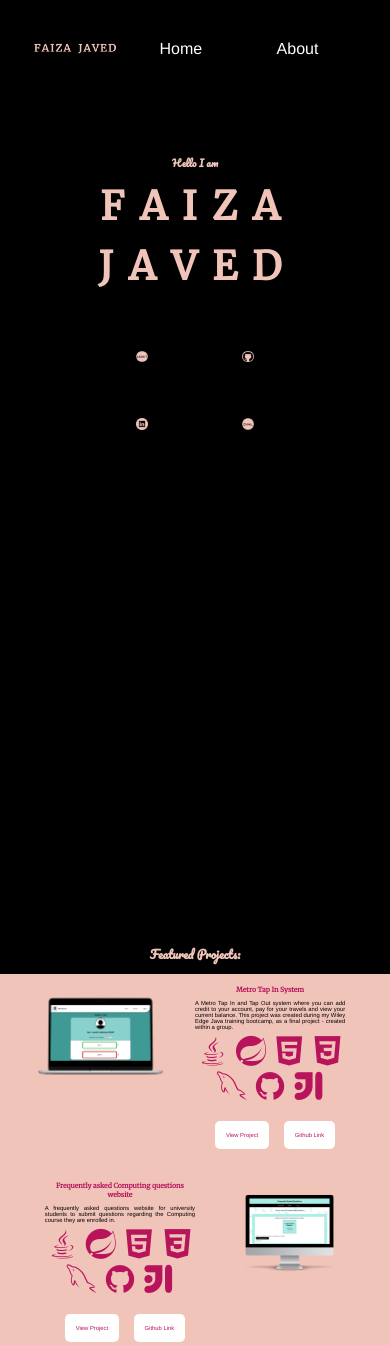
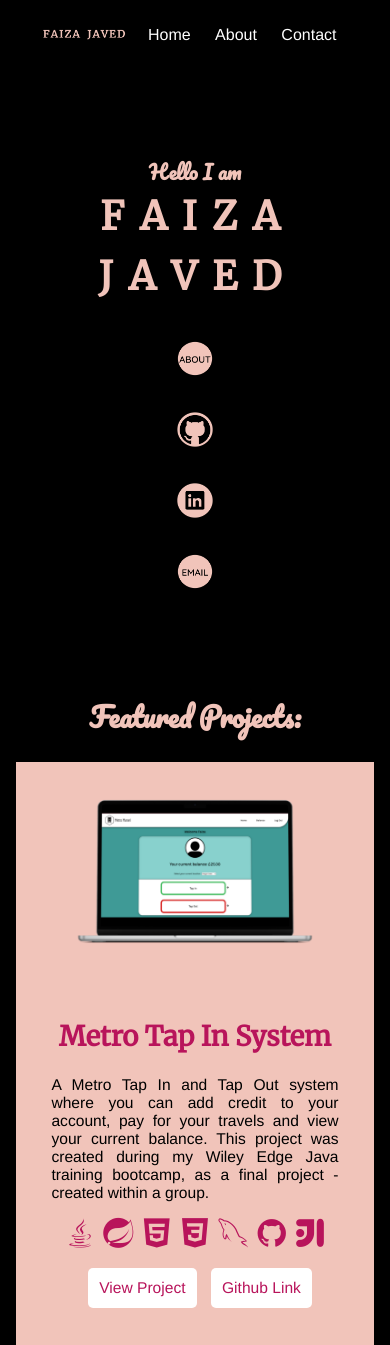
Before and after one commit to faizafj/faizaJavedPortfolio, a plain HTML site: page index.html in a window 390 px wide. Shown: the top 1345 px of the page. Drawn offline with nearby package versions, Linux system fonts and the light colour scheme.

Commit message:
Adding responsiveness to the homepage

```diff
--- a/styles.css
+++ b/styles.css
@@ -34,9 +34,10 @@ html {
 /* Navigation Bar CSS */
 
 
-p{
+p {
     font-size: 15px;
 }
+
 nav {
     background-color: black;
     height: 100px;
@@ -47,7 +48,7 @@ nav {
 
 }
 
-#navbar{
+#navbar {
     padding: 10px;
     padding-left: 30px;
     text-align: left;
@@ -55,7 +56,7 @@ nav {
 }
 
 
-ul > li {
+ul>li {
     display: inline-block;
     margin: 30px;
     padding-bottom: 50px;
@@ -63,7 +64,7 @@ ul > li {
 
 }
 
-a{
+a {
     padding: 5px;
     text-decoration: None;
     color: white;
@@ -76,7 +77,7 @@ a:hover {
 }
 
 
-#logo{
+#logo {
     width: 90px;
     height: 25px;
 }
@@ -220,8 +221,8 @@ footer>ul>li {
 }
 
 #socialImages {
-    width: 3vw;
-    height: 3vw;
+    width: 5vw;
+    height: 5vw;
     margin-top: 20px;
 }
 
@@ -781,6 +782,7 @@ input[type=text]::placeholder {
     margin-left: 10vw;
 
 }
+
 #featuredProjectDescriptionAndTitleRight {
     display: grid;
     margin-right: 10vw;
@@ -827,3 +829,86 @@ input[type=text]::placeholder {
     margin: 3px;
     font-size: 1.5vw;
 }
+
+
+
+/* Responsive CSS */
+
+
+@media screen and (max-width: 800px) {
+
+    /* Navigation Bar  */
+    ul>li {
+        margin: inherit;
+        margin-left: 10px;
+    }
+
+    #navBar {
+        text-align: center;
+        padding-left: 0%;
+    }
+
+    #nav {
+        height: 50px;
+    }
+
+    /* Introduction */
+    #hello1 {
+        font-size: 5vw;
+    }
+
+    #socialImages {
+        width: 9vw;
+        height: 9vw;
+        margin: 0;
+
+    }
+
+    #aboutSnippet {
+        height: fit-content;
+    }
+
+    #portfolioTitle {
+        font-size: 7vw;
+    }
+
+
+    /* Homepage featured projects */
+    #featuredProject {
+        display: flex;
+        flex-flow: column;
+        margin: 4vw;
+    }
+
+
+    #featuredProjectDescriptionAndTitleRight {
+        display: grid;
+        margin: 30px;
+        text-align: center;
+        order: 2;
+    }
+
+    #featuredProjectDescriptionAndTitle {
+        display: grid;
+        margin: 30px;
+        text-align: center;
+        order: 2;
+    }
+
+    #featuredProjectImageContainer {
+        order: 1;
+    }
+
+    #featuredProjectTitle {
+        font-size: 7vw;
+    }
+
+    #featuredProjectDescription {
+        font-size: 4vw;
+    }
+
+    #featuredProjectLink {
+        font-size: 4vw;
+    }
+
+}
```
Lines whose indentation alone changed are shown as unchanged.
